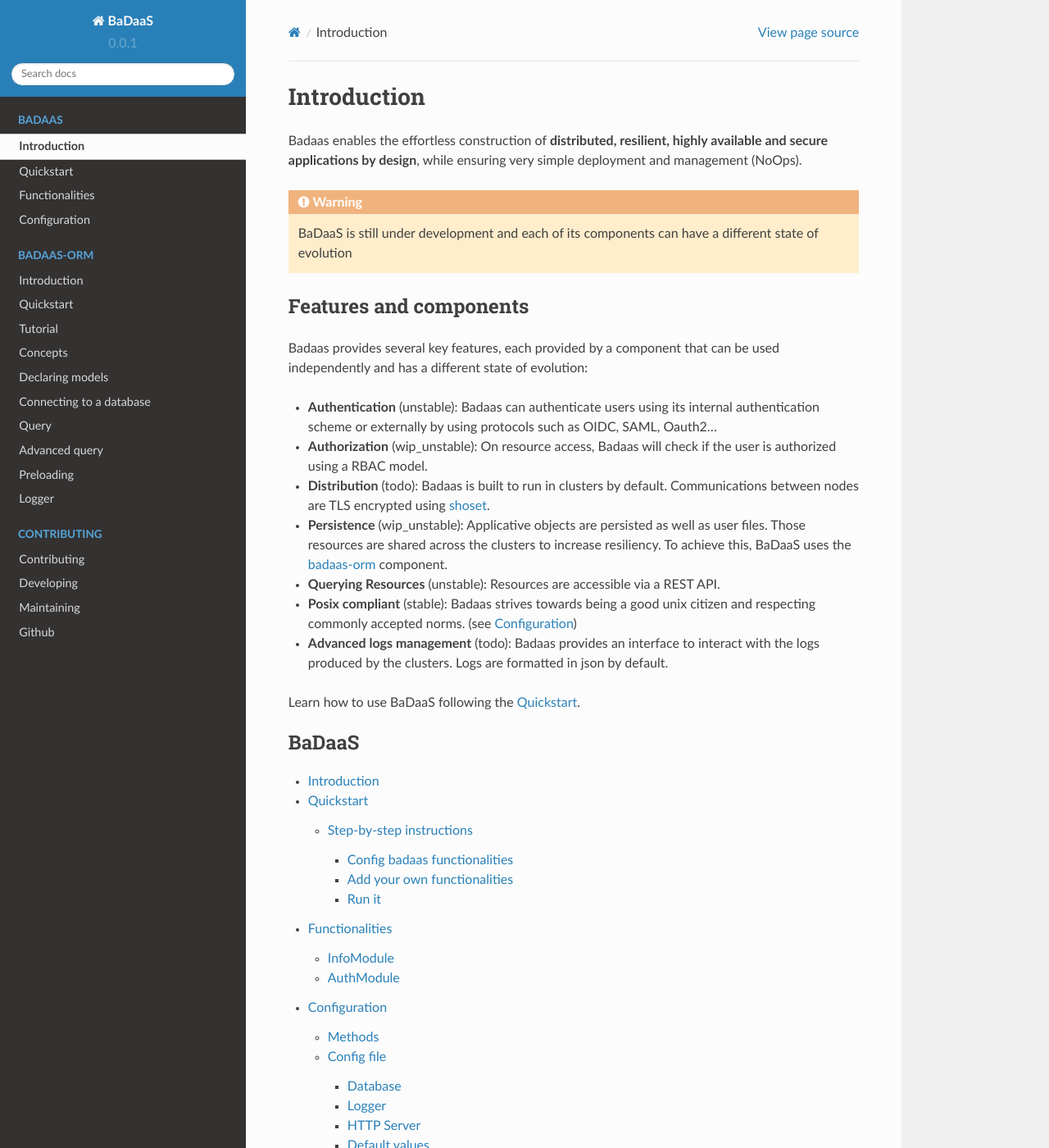
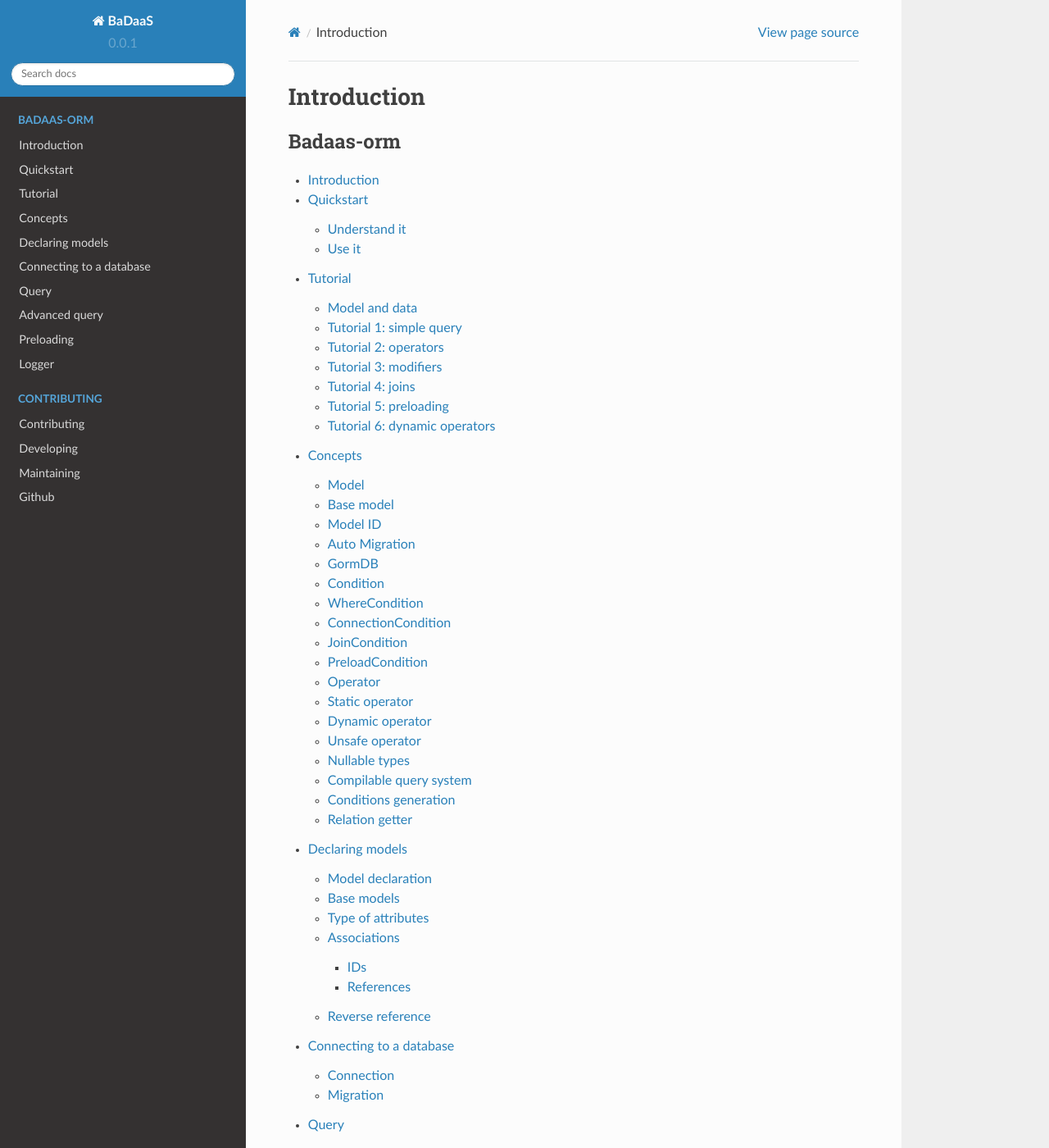
Before and after one commit to FrancoLiberali/cql, a Sphinx documentation site: the page built from docs/index.rst, in a window 1280 px wide and 1400 px high. Shown: the whole window at 82% size. Built offline with Sphinx 7.4.7 and the Read the Docs theme 2.0.0, drawn with Linux system fonts in a browser that asks for light colours; some of the changed text lies outside the part shown.

Commit message:
remove badaas docs

```diff
--- a/docs/badaas/configuration.rst
+++ /dev/null
@@ -1,211 +0,0 @@
-==============================
-Configuration
-==============================
-
-Methods
--------------------------------
-
-Badaas use `verdeter <https://github.com/ditrit/verdeter>`_ to manage it's configuration,
-so Badaas is POSIX compliant by default.
-
-Badaas-cli automatically generates a default configuration in `badaas/config/badaas.yml`,
-but you are free to modify it if you need to.
-
-This can be done using environment variables, configuration files or CLI flags.
-CLI flags take priority on the environment variables and the environment variables take
-priority on the content of the configuration file.
-
-As an example we will define the `database.port` configuration key using the 3 methods:
-
-- Using a CLI flag: :code:`--database.port=1222`
-- Using an environment variable: :code:`export BADAAS_DATABASE_PORT=1222` (*dots are replaced by underscores*)
-- Using a config file (in YAML here)
-
-.. code-block:: yaml
-
-  # /etc/badaas/badaas.yml
-  database:
-    port: 1222
-
-The config file can be placed at `/etc/badaas/badaas.yml` or `$HOME/.config/badaas/badaas.yml`
-or in the same folder as the badaas binary `./badaas.yml`.
-
-If needed, the location can be overridden using the config key `config_path`.
-
-Config file
-----------------------------
-
-In this section, we will focus our attention on config files but
-we won't forget that we can use environment variables and CLI flags to change Badaas' config.
-
-The config file can be formatted in any syntax that
-`viper <https://github.com/spf13/viper>`_ supports but we will only use YAML syntax in our docs.
-
-To see a complete example of a working config file: head to
-`badaas.example.yml <https://github.com/ditrit/badaas/blob/main/badaas.example.yml>`_.
-
-Database
-^^^^^^^^^^^^^^^^^^^^^^^^
-.. code-block:: yaml
-
-  # The settings for the database.
-  database:
-    # The host of the database server.
-    # (mandatory)
-    host: e2e-db-1
-
-    # The port of the database server.
-    # (mandatory)
-    port: 26257
-
-    # The name of the database to use.
-    name: badaas_db
-
-    # The sslmode of the connection to the database server.
-    # (mandatory)
-    sslmode: disable
-
-    # The username of the account on the database server.
-    # (mandatory)
-    username: root
-
-    # The password of the account on the database server.
-    # (mandatory)
-    password: postgres
-
-    # The settings for the initialization of the database server.
-    init:
-      # Number of time badaas will try to establish a connection to the database server.
-      # default (10)
-      retry: 10
-
-      # Waiting time between connection, in seconds.
-      # default (5)
-      retryTime: 5
-
-Please note that the init section `init:` is not mandatory.
-Badaas is suited with a simple but effective retry mechanism that will retry
-`database.init.retry` time to establish a connection with the database.
-Badaas will wait `database.init.retryTime` seconds between each retry.
-
-Logger
-^^^^^^^^^^^^^^^^^^^^^^^^
-
-Badaas use a structured logger that can output json logs in
-production and user adapted logs for debug using the `logger.mode` key.
-
-Badaas offers the possibility to change the log message of the
-Middleware Logger but provides a sane default. It is formatted using the Jinja syntax.
-The values available are `method`, `url` and `protocol`.
-
-.. code-block:: yaml
-
-  # The settings for the logger.
-  logger:
-    # Either `dev` or `prod`
-    # default (`prod`)
-    mode: prod
-
-    # Disable error stacktrace from logs
-    # default (true)
-    disableStacktrace: true
-
-    # Threshold for the slow query warning in milliseconds
-    # default (200)
-    # use 0 to disable slow query warnings
-    slowQueryThreshold: 200
-
-    # Threshold for the slow transaction warning in milliseconds
-    # default (200)
-    # use 0 to disable slow transaction warnings
-    slowTransactionThreshold: 200
-
-    # If true, ignore gorm.ErrRecordNotFound error for logger
-    # default (false)
-    ignoreRecordNotFoundError: false
-
-    # If true, don't include params in the query execution logs
-    # default (false)
-    parameterizedQueries: false
-
-    request:
-      # Change the log emitted when badaas receives a request on a valid endpoint.
-      template: "Receive {{method}} request on {{url}}"
-
-HTTP Server
-^^^^^^^^^^^^^^^^^^^^^^^^
-
-You can change the host Badaas will bind to, the port and the timeout in seconds.
-
-Additionally you can change the number of elements returned by default for a paginated response
-
-.. code-block:: yaml
-
-  # The settings for the http server.
-  server:
-    # The address to bind badaas to.
-    # default ("0.0.0.0")
-    host: ""
-
-    # The port badaas should use.
-    # default (8000)
-    port: 8000
-
-    # The maximum timeout for the http server in seconds.
-    # default (15)
-    timeout: 15
-
-    # The settings for the pagination.
-    pagination:
-      page:
-        # The maximum number of record per page
-        # default (100)
-        max: 100
-
-
-Default values
-^^^^^^^^^^^^^^^^^^^^^^^^
-
-The section allow to change some settings for the first run.
-
-.. code-block:: yaml
-
-  # The settings for the first run.
-  default:
-    # The admin settings for the first run
-    admin:
-      # The admin password for the first run. Won't change is the admin user already exists.
-      password: admin
-
-Session management
-^^^^^^^^^^^^^^^^^^^^^^^^
-
-You can change the way the session service handle user sessions.
-Session are extended if the user made a request to badaas in the "roll duration".
-The session duration and the refresh interval of the cache can be changed.
-They contains some good defaults.
-
-Please see the diagram below to see what is the roll duration relative to the session duration.
-::
-
-        |   session duration                        |
-        |<----------------------------------------->|
-    ----|-------------------------|-----------------|----> time
-        |                         |                 |
-                                  |<--------------->|
-                                     roll duration
-
-.. code-block:: yaml
-
-  # The settings for session service
-  # This section contains some good defaults, don't change those value unless you need to.
-  session:
-    # The duration of a user session, in seconds
-    # Default (14400) equal to 4 hours
-    duration: 14400
-    # The refresh interval in seconds. Badaas refresh it's internal session cache periodically.
-    # Default (30)
-    pullInterval: 30
-    # The duration in which the user can renew it's session by making a request.
-    # Default (3600) equal to 1 hour
-    rollDuration: 3600
--- a/docs/badaas/quickstart.rst
+++ /dev/null
@@ -1,102 +0,0 @@
-==============================
-Quickstart
-==============================
-
-To quickly get badaas up and running, you can head to the
-`example <https://github.com/ditrit/badaas-example>`_.
-By following its README.md, you will see how to use badaas and it will be util
-as a template to start your own project.
-
-Step-by-step instructions
------------------------------------
-
-Once you have started your project with `go init`, you must add the dependency to badaas:
-
-.. code-block:: bash
-
-  go get -u github.com/ditrit/badaas
-
-Then, you can use the following structure to configure and start your application
-
-.. code-block:: go
-
-  func main() {
-    badaas.BaDaaS.AddModules(
-      // add badaas modules
-    ).Provide(
-      // provide constructors
-    ).Invoke(
-      // invoke functions
-    ).Start()
-  }
-
-Config badaas functionalities
-^^^^^^^^^^^^^^^^^^^^^^^^^^^^^^^^^^^^^^^^^^^^
-
-You are free to choose which badaas functionalities you wish to use.
-To add them, you must add the corresponding module, for example:
-
-.. code-block:: go
-
-  func main() {
-    badaas.BaDaaS.AddModules(
-      badaas.InfoModule,
-      badaas.AuthModule,
-    ).Provide(
-      NewAPIVersion,
-    ).Start()
-  }
-
-  func NewAPIVersion() *semver.Version {
-    return semver.MustParse("0.0.0-unreleased")
-  }
-
-Add your own functionalities
-^^^^^^^^^^^^^^^^^^^^^^^^^^^^^^^^^^^^^^^^^^^^
-
-With the "Provide" and "Invoke" functions you will be able to add your own functionalities to the application.
-For example, to add a route you must first provide the constructor of the controller and
-then invoke the function that adds this route:
-
-.. code-block:: go
-
-  func main() {
-    badaas.BaDaaS.Provide(
-      NewHelloController,
-    ).Invoke(
-      AddExampleRoutes,
-    ).Start()
-  }
-
-  type HelloController interface {
-    SayHello(http.ResponseWriter, *http.Request) (any, httperrors.HTTPError)
-  }
-
-  type helloControllerImpl struct{}
-
-  func NewHelloController() HelloController {
-    return &helloControllerImpl{}
-  }
-
-  func (*helloControllerImpl) SayHello(response http.ResponseWriter, r *http.Request) (any, httperrors.HTTPError) {
-    return "hello world", nil
-  }
-
-  func AddExampleRoutes(
-    router *mux.Router,
-    jsonController middlewares.JSONController,
-    helloController HelloController,
-  ) {
-    router.HandleFunc(
-      "/hello",
-      jsonController.Wrap(helloController.SayHello),
-    ).Methods("GET")
-  }
-
-For details visit :doc:`functionalities`.
-
-Run it
-^^^^^^^^^^^^^^^^^^^^^^^^^^^^^^^^^^^^^^^^^^^^
-
-Once you have defined the functionalities of your project (the `/hello` route in this case),
-you can run the application using the steps described in the example README.md
--- a/docs/index.rst
+++ b/docs/index.rst
@@ -1,44 +1,6 @@
 ==============================
 Introduction
 ==============================
-
-Badaas enables the effortless construction of **distributed, resilient,
-highly available and secure applications by design**, while ensuring very simple
-deployment and management (NoOps).
-
-.. warning::
-   BaDaaS is still under development and each of its components can have a different state of evolution
-
-Features and components
-=================================
-
-Badaas provides several key features,
-each provided by a component that can be used independently and has a different state of evolution:
-
-- **Authentication** (unstable): Badaas can authenticate users using its internal
-  authentication scheme or externally by using protocols such as OIDC, SAML, Oauth2...
-- **Authorization** (wip_unstable): On resource access, Badaas will check if the user
-  is authorized using a RBAC model.
-- **Distribution** (todo): Badaas is built to run in clusters by default.
-  Communications between nodes are TLS encrypted using `shoset <https://github.com/ditrit/shoset>`_.
-- **Persistence** (wip_unstable): Applicative objects are persisted as well as user files.
-  Those resources are shared across the clusters to increase resiliency.
-  To achieve this, BaDaaS uses the :doc:`badaas-orm <badaas-orm/index>` component.
-- **Querying Resources** (unstable): Resources are accessible via a REST API.
-- **Posix compliant** (stable): Badaas strives towards being a good unix citizen and
-  respecting commonly accepted norms. (see :doc:`badaas/configuration`)
-- **Advanced logs management** (todo): Badaas provides an interface to interact with
-  the logs produced by the clusters. Logs are formatted in json by default.
-
-Learn how to use BaDaaS following the :doc:`badaas/quickstart`.
-
-.. toctree::
-   :caption: BaDaaS
-
-   self
-   badaas/quickstart
-   badaas/functionalities
-   badaas/configuration
 
 .. toctree::
    :caption: Badaas-orm
```
Also changed, not shown: docs/badaas/functionalities.rst (deleted, +0 -37 lines).
